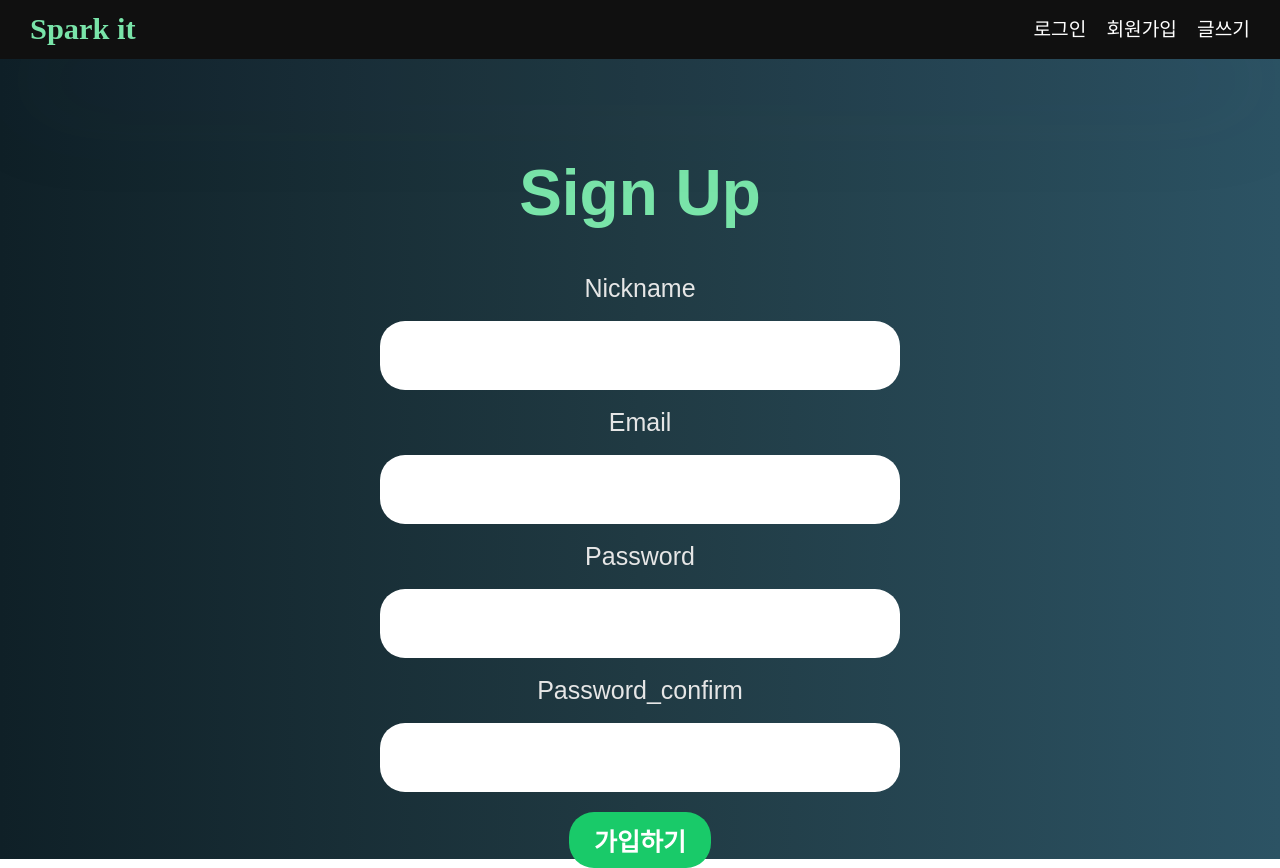
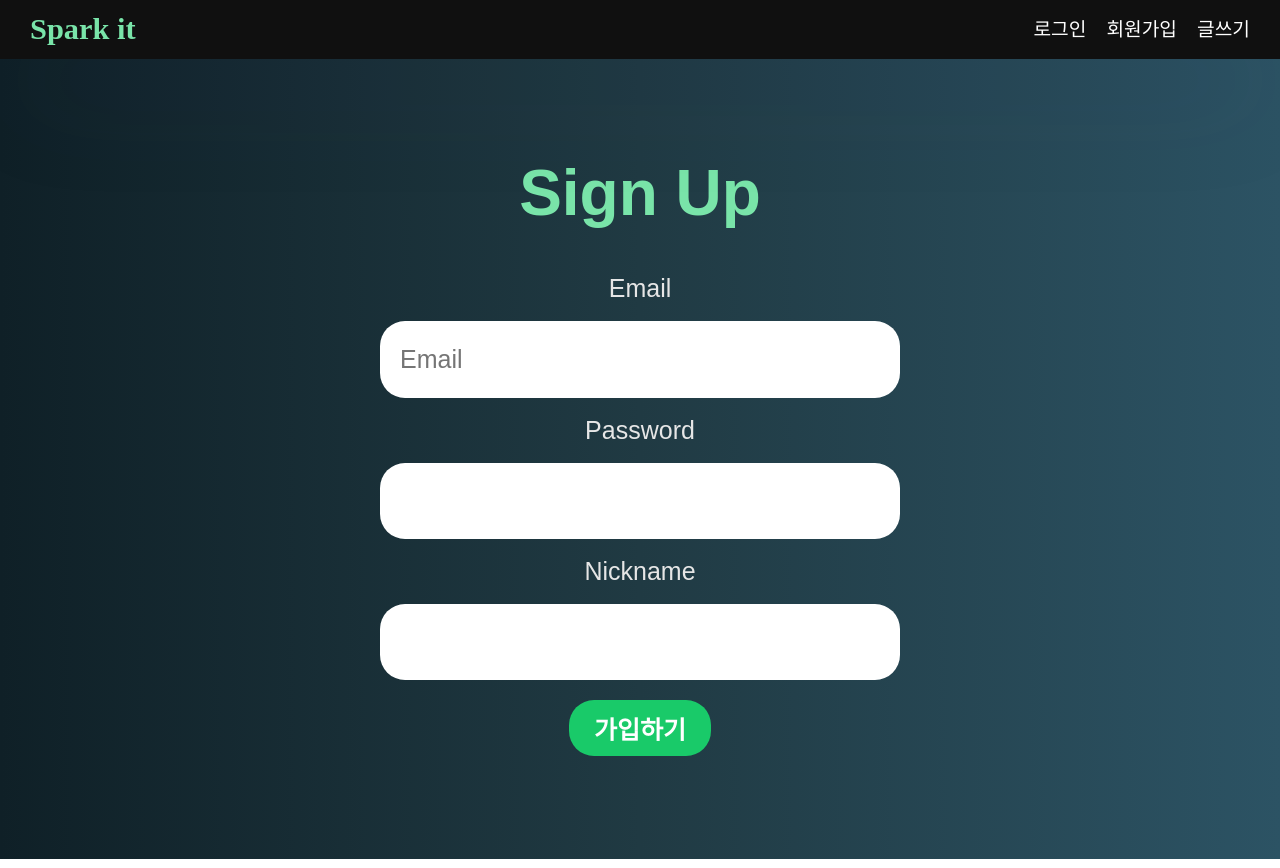
Before and after one commit to sp8190/beb-04-Sparkit, a Next.js app in the folder spark-client/: page /SignUp in a window 1280 px wide. Built offline with nearby package versions, Linux system fonts and the light colour scheme.

Commit message:
Signupfile 진행중

```diff
--- a/spark-client/pages/SignUp.tsx
+++ b/spark-client/pages/SignUp.tsx
@@ -4,6 +4,7 @@ import { useForm, SubmitHandler } from "react-hook-form";
 import styled from "styled-components";
 import * as yup from "yup";
 import { yupResolver } from "@hookform/resolvers/yup";
+import { useNavigate } from "react-router-dom";
 
 //회원가입시 gql로
 //email, nickname, password, account , created_at , balance
@@ -27,11 +28,9 @@ const SIGN_UP = gql`
   }
 `;
 interface IFormValue {
-  name?: string;
   nickname?: string;
   email?: string;
   password?: string;
-  password_confirm?: string;
 }
 
 const Container = styled.div`
@@ -112,27 +111,6 @@ const Submit = styled.button`
     transition: 0.2s ease;
   }
 `;
-const SignSchema = yup
-  .object({
-    email: yup
-      .string()
-      .required("필수 입력값입니다")
-      .test("email", "이메일 형식에는 @가 필요합니다", (val: any) =>
-        /^\S+@\S+$/i.test(val)
-      ),
-    password: yup
-      .string()
-      .required("필수 입력값입니다")
-      .test("pw", "숫자 + 영문자 8자 이상 16자 이하입니다", (val: any) =>
-        /^(?=.*\d)(?=.*[a-zA-Z])[0-9a-zA-Z]{8,16}$/.test(val)
-      ),
-    passwordConfirm: yup
-      .string()
-      .required("필수 입력값입니다")
-      .oneOf([yup.ref("password")], "패스워드가 일치하지 않습니다"),
-    name: yup.string().required("필수 입력값입니다"),
-  })
-  .required();
 
 const SignUp: React.FC = () => {
   const {
@@ -141,60 +119,84 @@ const SignUp: React.FC = () => {
     watch,
     formState: { errors },
   } = useForm<IFormValue>({
-    //validation 적용
-    resolver: yupResolver(SignSchema),
+    defaultValues: {
+      email: "",
+      password: "",
+      nickname: "",
+    },
   });
 
-  const passwordRef = useRef<string | null>(null);
-
-  const [createUser, { data, loading, error }] = useMutation(SIGN_UP);
+  const [createUser, { data: user, loading, error }] = useMutation(SIGN_UP, {});
   const onSubmitHandler: SubmitHandler<IFormValue> = (data) => {
+    console.log("1234");
     console.log(data);
 
-    const { nickname, email, password } = data;
+    const { email, password, nickname } = data;
+    console.log(nickname, email, password);
     createUser({
       variables: {
-        email: email,
-        password: password,
-        nickname: nickname,
-        account: "string",
-        balance: "string",
-        private_key: "string",
+        user: {
+          email: email,
+          password: password,
+          nickname: nickname,
+          account: "string1234",
+          balance: "string1234",
+          private_key: "string1234",
+        },
       },
     }).catch((error) => {
-      console.log(error);
+      console.dir(error);
     });
   };
   return (
     <Container>
       <Title>Sign Up</Title>
-      <FormSubmit onSubmit={handleSubmit(onSubmitHandler)}>
-        <FormLabel>Nickname</FormLabel>
+      <FormSubmit>
+        <FormLabel>Email</FormLabel>
         <FormInput
-          {...register("nickname", { required: true, maxLength: 20 })}
+          {...register("email", {
+            required: "Email required",
+            pattern: {
+              value: /^(([^<>()\[\]\\.,;:\s@"]+(\.[^<>()\[\]\\.,;:\s@"]+)*)|(".+"))@((\[[0-9]{1,3}\.[0-9]{1,3}\.[0-9]{1,3}\.[0-9]{1,3}])|(([a-zA-Z\-0-9]+\.)+[a-zA-Z]{2,}))$/,
+              message: "It's not a valid email input",
+            },
+          })}
+          placeholder="Email"
+          type="email"
+          autoComplete="on"
         />
-        {errors.name && errors.name.type === "required" && (
-          <div>닉네임을 입력해 주세요!</div>
-        )}
-        {errors.name && errors.name.type === "maxLength" && (
-          <div>닉네임은 최대 20자만 입력할 수 있습니다!</div>
-        )}
-        <FormLabel>Email</FormLabel>
-        <FormInput {...register("email", { required: true })} type="email" />
+        {errors.email?.message && <div errorMessage={errors.email.message} />}
         <FormLabel>Password</FormLabel>
         <FormInput
-          {...register("password", { required: true })}
+          {...register("password", {
+            required: "Password is required",
+            minLength: {
+              value: 4,
+              message: "password must be more than 10 characters",
+            },
+          })}
           type="password"
+          autoComplete="on"
         />
-        <FormLabel>Password_confirm</FormLabel>
+        {/* <FormLabel>Password_confirm</FormLabel>
         <FormInput
           {...register("password_confirm", {
             required: true,
             validate: (value) => value === passwordRef.current,
           })}
           type="password"
+        /> */}
+        <FormLabel>Nickname</FormLabel>
+        <FormInput
+          {...register("nickname", { required: true, maxLength: 20 })}
         />
-        <Submit onClick={loading ? createUser : null}>가입하기</Submit>
+        {errors.nickname && errors.nickname.type === "required" && (
+          <div>닉네임을 입력해 주세요!</div>
+        )}
+        {errors.nickname && errors.nickname.type === "maxLength" && (
+          <div>닉네임은 최대 20자만 입력할 수 있습니다!</div>
+        )}
+        <Submit onSubmit={handleSubmit(onSubmitHandler)}>가입하기</Submit>
       </FormSubmit>
     </Container>
   );
```
Also changed, not shown: 1 other file (tests, documents, lock files or other folders).
